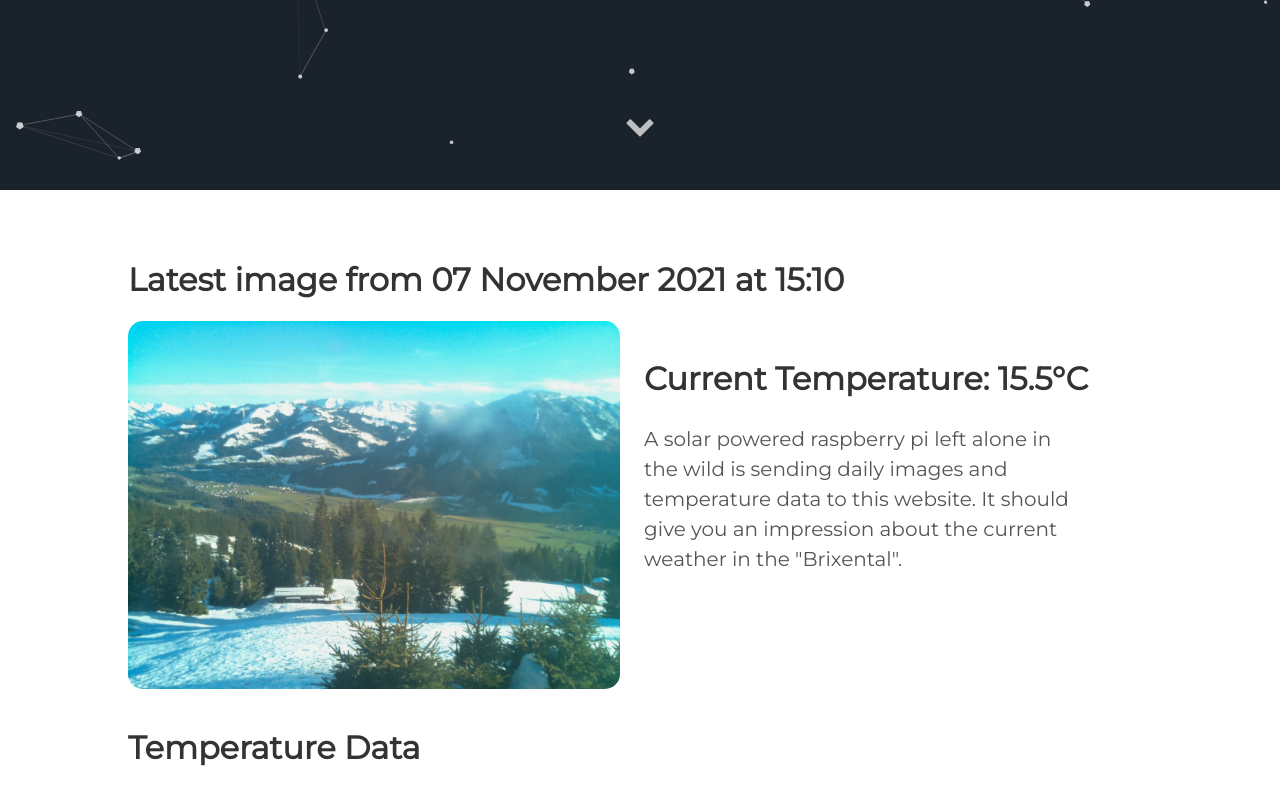
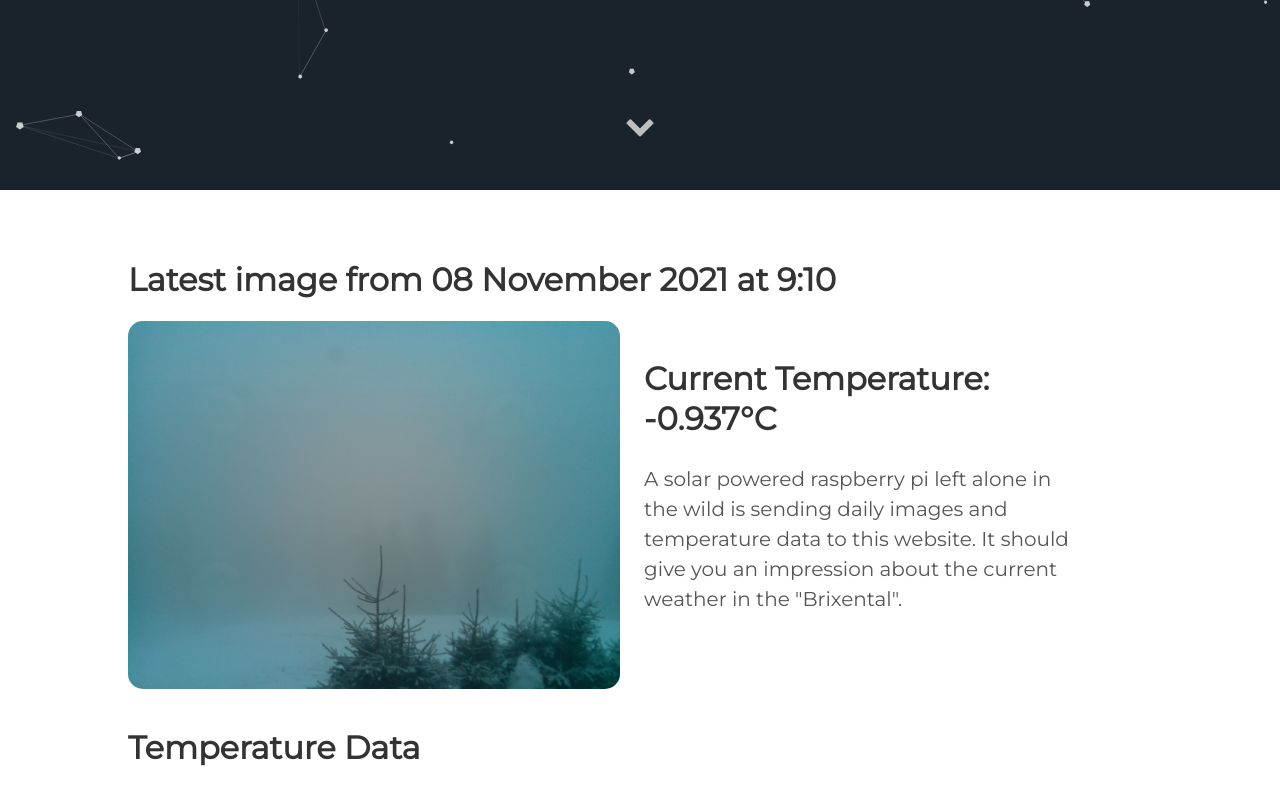
Before and after one commit to vektorious/vektorious.github.io, a Jekyll site: the page built from resources/huette.md, in a window 1280 px wide and 900 px high, scrolled down 710 px. Shown: the top 805 px of the window. Built offline with Jekyll 4.4.1, drawn with Linux system fonts in a browser that asks for light colours.

Commit message:
I'm a bot beep boop

```diff
--- a/resources/huette.md
+++ b/resources/huette.md
@@ -6,13 +6,13 @@ image: '/assets/img/'
 description: 'Live image from the Austrian alps'
 twitter_text: ' '
 ---
-## Latest image from 07 November 2021 at 15:10
+## Latest image from 08 November 2021 at  9:10
 <div class="huette">
   <div class="huette-image">
     <img src="{{ "/assets/img/huette.jpg" | prepend: site.baseurl }}">
   </div>
   <div class="huette-text">
-        <h2>Current Temperature: 15.5°C</h2>
+        <h2>Current Temperature: -0.937°C</h2>
         <p>A solar powered raspberry pi left alone in the wild is sending daily images and temperature data to this website. It should give you an impression about the current weather in the "Brixental".</p>
 
   </div>
```
Also changed, not shown: rpi-script/2021-11-08_090911.txt (renamed from rpi-script/2021-11-07_150910.txt, +5 -5 lines), rpi-script/huette.md (+2 -2 lines), assets/img/huette.jpg, assets/img/temp_plot.png, rpi-script/temp_plot.png, 1 other file.
